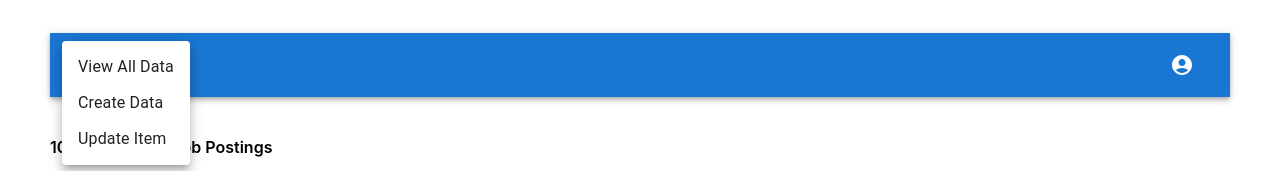
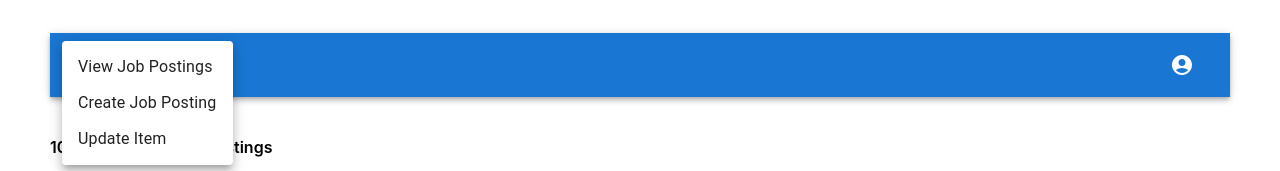
Before and after one commit to AerialSky93/test-web, a React (Create React App) app: page /getAll in a window 1280 px wide. Both pictures are taken after a click on the button 86 px from the left and 65 px from the top of the page. Shown: the top 171 px of the page. Built offline with nearby package versions, Linux system fonts and the light colour scheme; no server answers.

Commit message:
create headers

```diff
--- a/src/Header.tsx
+++ b/src/Header.tsx
@@ -52,10 +52,10 @@ function Header() {
             }}
           >
             <MenuItem onClick={handleClose} component={Link} href="/getall">
-              View All Data
+              View Job Postings
             </MenuItem>
             <MenuItem onClick={handleClose} component={Link} href="/post">
-              Create Data
+              Create Job Posting
             </MenuItem>
             <MenuItem onClick={handleClose}>Update Item</MenuItem>
           </Menu>
```
